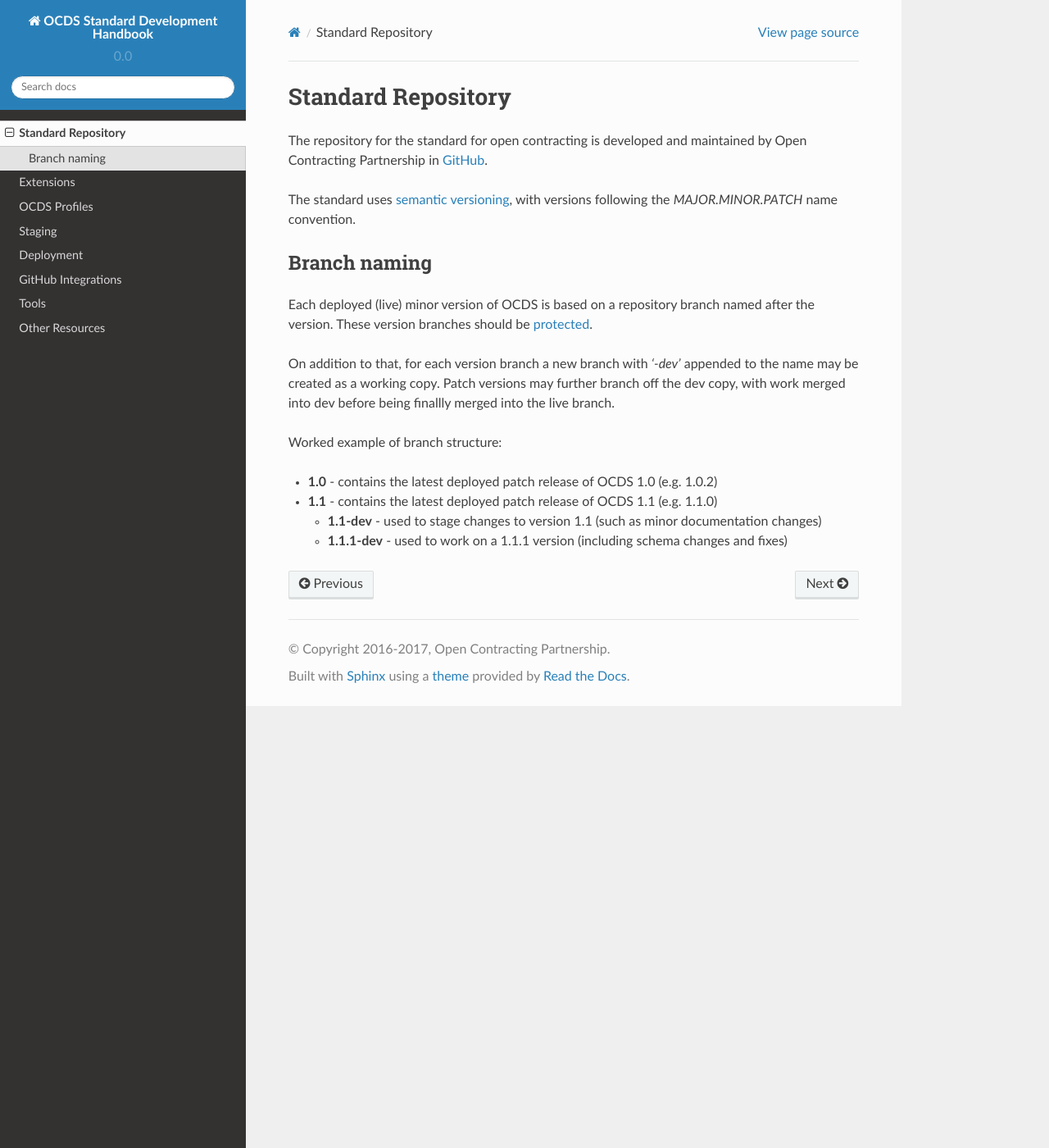
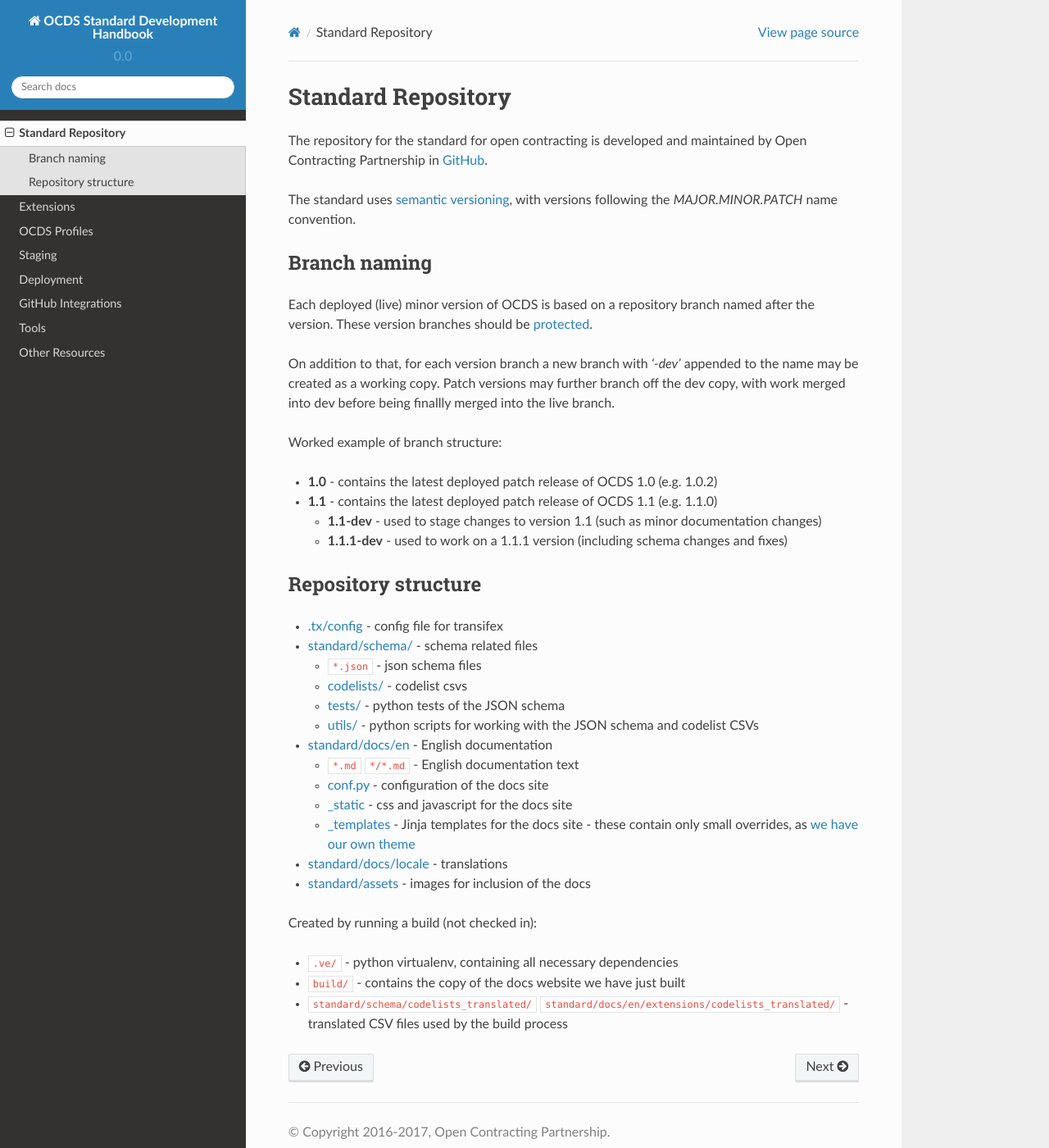
Before and after one commit to open-contracting/standard-development-handbook, a Sphinx documentation site: the page built from docs/repository.md, in a window 1280 px wide and 1400 px high. Shown: the whole window at 82% size. Built offline with Sphinx 7.4.7 and the Read the Docs theme 2.0.0, drawn with Linux system fonts in a browser that asks for light colours.

Commit message:
Add repository structure section

```diff
--- a/docs/repository.md
+++ b/docs/repository.md
@@ -16,3 +16,25 @@ Worked example of branch structure:
 * **1.1** - contains the latest deployed patch release of OCDS 1.1 (e.g. 1.1.0)
   * **1.1-dev** - used to stage changes to version 1.1 (such as minor documentation changes)
   * **1.1.1-dev** - used to work on a 1.1.1 version (including schema changes and fixes)
+
+## Repository structure
+
+* [.tx/config](https://github.com/open-contracting/standard/blob/1.1-dev/.tx/config) - config file for transifex
+* [standard/schema/](https://github.com/open-contracting/standard/tree/1.1-dev/standard/schema) - schema related files
+  * `*.json` - json schema files
+  * [codelists/](https://github.com/open-contracting/standard/tree/1.1-dev/standard/schema/codelists) - codelist csvs
+  * [tests/](https://github.com/open-contracting/standard/tree/1.1-dev/standard/schema/tests) - python tests of the JSON schema
+  * [utils/](https://github.com/open-contracting/standard/tree/1.1-dev/standard/schema/utils) - python scripts for working with the JSON schema and codelist CSVs
+* [standard/docs/en](https://github.com/open-contracting/standard/tree/1.1-dev/standard/docs/en) - English documentation
+  * `*.md` `*/*.md` - English documentation text
+  * [conf.py](https://github.com/open-contracting/standard/blob/1.1-dev/standard/docs/en/conf.py) - configuration of the docs site
+  * [_static](https://github.com/open-contracting/standard/tree/1.1-dev/standard/docs/en/_static) - css and javascript for the docs site
+  * [_templates](https://github.com/open-contracting/standard/tree/1.1-dev/standard/docs/en/_templates) - Jinja templates for the docs site - these contain only small overrides, as [we have our own theme](https://github.com/open-contracting/standard_theme)
+* [standard/docs/locale](https://github.com/open-contracting/standard/tree/1.1-dev/standard/docs/locale) - translations
+* [standard/assets](https://github.com/open-contracting/standard/tree/1.1-dev/standard/assets) - images for inclusion of the docs
+
+Created by running a build (not checked in):
+
+* `.ve/` - python virtualenv, containing all necessary dependencies
+* `build/` - contains the copy of the docs website we have just built
+* `standard/schema/codelists_translated/` `standard/docs/en/extensions/codelists_translated/` - translated CSV files used by the build process
```
